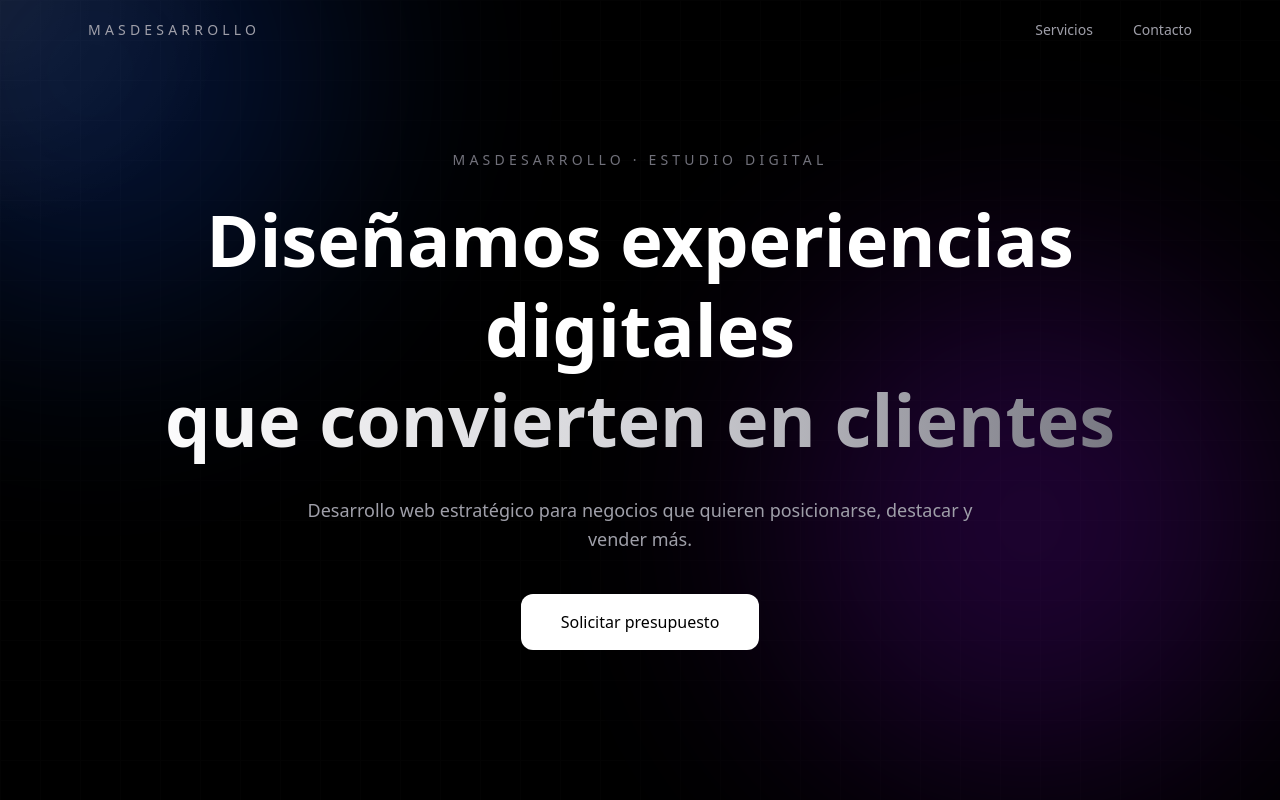
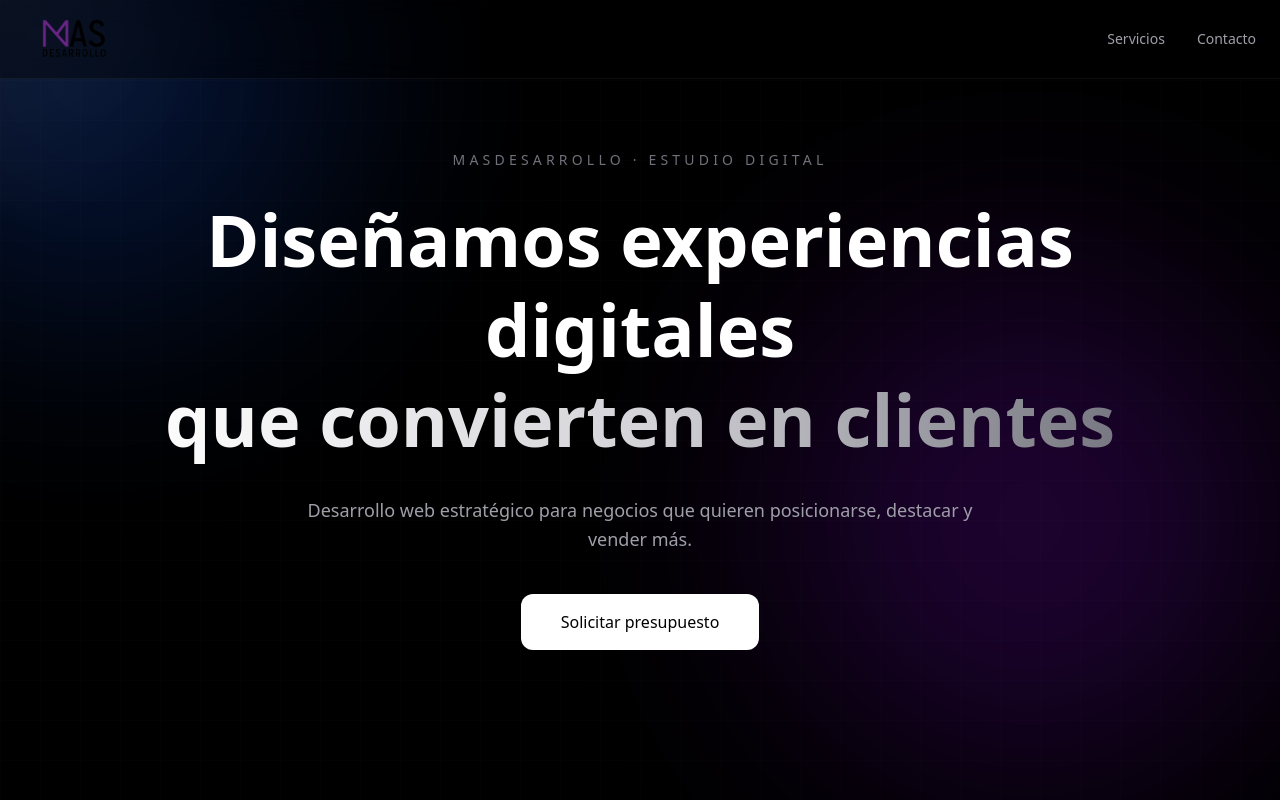
Before and after one commit to masdesarrollo25-ops/masdesarrollo-landing, a Next.js app: page / in a window 1280 px wide. Shown: the top 800 px of the page. Built offline with nearby package versions, Linux system fonts and the light colour scheme.

Commit message:
diseño profesional y servicios

```diff
--- a/src/components/Navbar.tsx
+++ b/src/components/Navbar.tsx
@@ -1,6 +1,7 @@
 "use client";
 
 import { useEffect, useState } from "react";
+import Image from 'next/image'
 
 export default function Navbar() {
   const [scrolled, setScrolled] = useState(false);
@@ -15,20 +16,22 @@ export default function Navbar() {
   }, []);
 
   return (
-    <header
-      className={`fixed top-0 left-0 w-full z-50 transition-all duration-500 ${
-        scrolled
-          ? "bg-black/60 backdrop-blur-xl border-b border-zinc-800"
-          : "bg-transparent"
-      }`}
-    >
-      <div className="max-w-6xl mx-auto px-6 py-5 flex justify-between items-center">
+    <header className="fixed top-0 left-0 w-full z-50 backdrop-blur-md bg-black/40 border-b border-white/5">
+      <div className="max-w-7xl mx-auto flex items-center justify-between px-6 py-4">
 
-        <span className="text-sm tracking-[0.3em] text-zinc-400">
-          MASDESARROLLO
-        </span>
+        {/* Logo */}
+        <div className="flex items-center gap-3">
+          <Image
+            src="/logo.png"
+            alt="MASDESARROLLO Logo"
+            width={100}
+            height={100}
+            priority
+          />
+        </div>
 
-        <nav className="hidden md:flex gap-10 text-sm text-zinc-400">
+        {/* Navigation */}
+        <nav className="hidden md:flex gap-8 text-sm text-zinc-400">
           <a href="#servicios" className="hover:text-white transition">
             Servicios
           </a>
```
Also changed, not shown: public/logo.png (added), public/logo_blanco.png (added).
